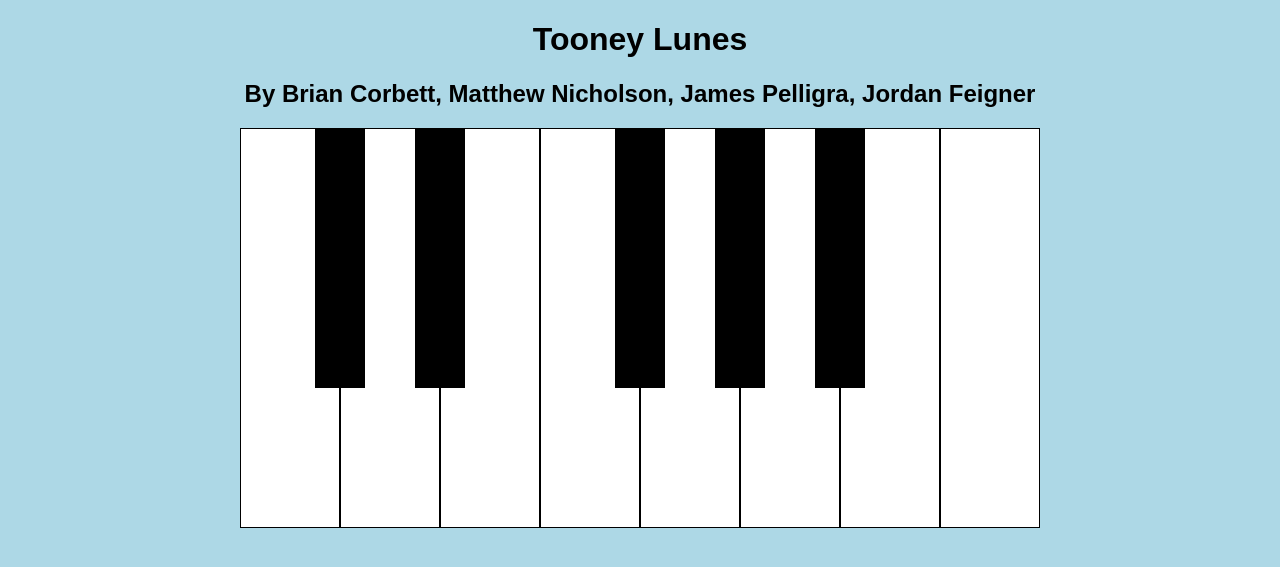
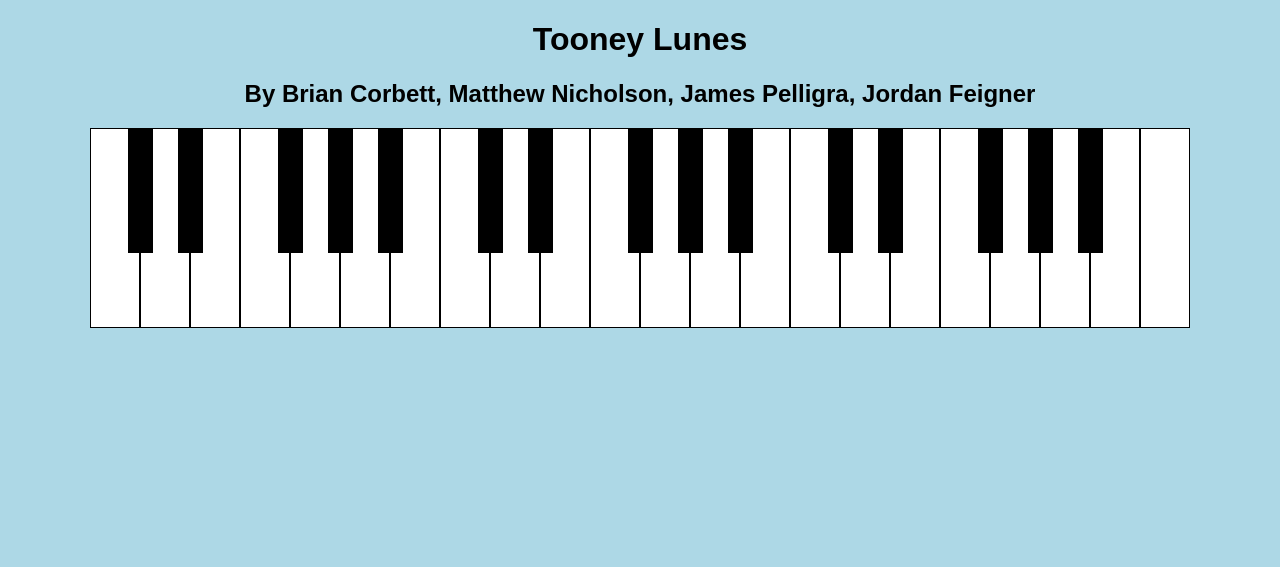
Before and after one commit to j-feigner/Tooney-Lunes, a PHP site: page / in a window 1280 px wide. Shown: the top 567 px of the page. Run offline with PHP 8.4, Linux system fonts and the light colour scheme.

Commit message:
Added visuals for 3 octaves

```diff
--- a/src/script.js
+++ b/src/script.js
@@ -62,13 +62,27 @@ function createPiano(sounds) {
 
     // Initialize piano key array
     var keys = [];
-    for(var i = 0; i < 13; i++) {
+    for(var i = 0; i < 37; i++) {
         // Create new key div element at keys[i]
         keys.push(document.createElement("div"));
         keys[i].id = i;
 
         // Check if current key is white or black and assigns css class
-        if(i == 1 || i == 3 || i == 6 || i == 8 || i == 10) {
+        if( i == 1  ||
+            i == 3  ||
+            i == 6  ||
+            i == 8  ||
+            i == 10 ||
+            i == 13 ||
+            i == 15 ||
+            i == 18 ||
+            i == 20 ||
+            i == 22 ||
+            i == 25 ||
+            i == 27 ||
+            i == 30 ||
+            i == 32 ||
+            i == 34) {
             keys[i].className = "black-key";
         }
         else {
--- a/src/stylesheet.css
+++ b/src/stylesheet.css
@@ -5,8 +5,7 @@ body {
 }
 
 .piano-block {
-    background-color: grey;
-    width: 800px;
+    width: auto;
     height: 400px;
     margin-left: auto;
     margin-right: auto;
@@ -15,8 +14,8 @@ body {
 .white-key {
     background-color: white;
     border: 1px solid black;
-    width: 98px;
-    height: 398px;
+    width: 48px;
+    height: 198px;
     position: relative;
     display: inline-block;
 }
@@ -24,12 +23,12 @@ body {
 .black-key {
     background-color: black;
     border: 1px solid black;
-    width: 48px;
-    height: 258px;
+    width: 23px;
+    height: 123px;
     position: relative;
-    bottom: 140px;
-    left: 25px;
+    bottom: 75px;
+    left: 12.5px;
     display: inline-block;
-    margin-left: -50px;
+    margin-left: -25px;
     z-index: 2;
 }
```
